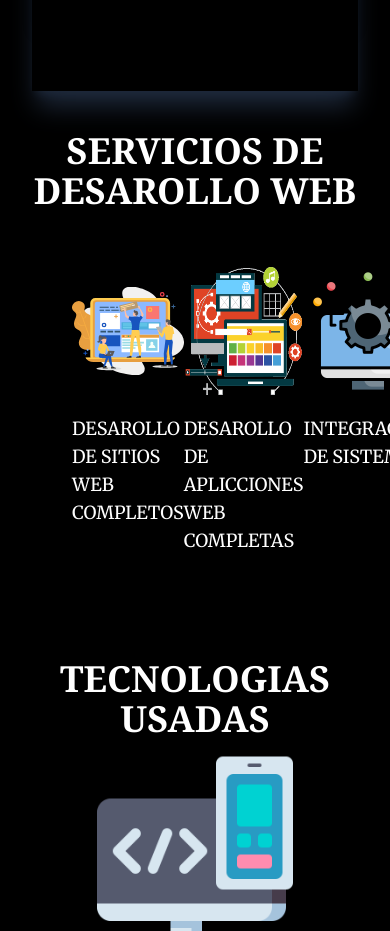
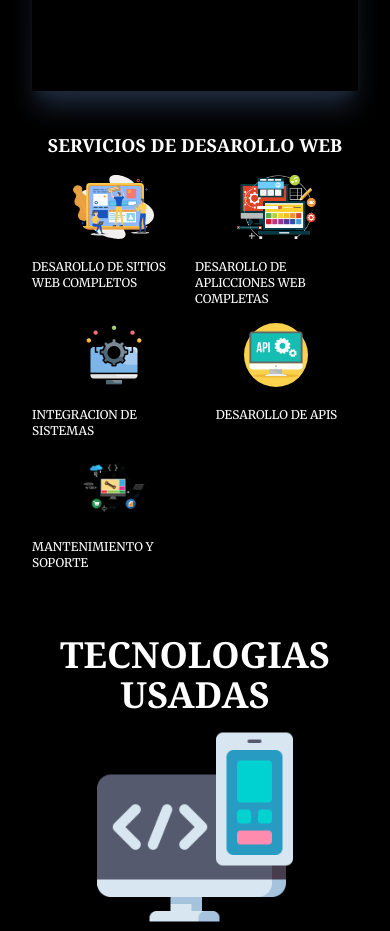
Before and after one commit to Bismarxd/PortafolioBismar, a React (Vite) app: page / in a window 390 px wide. Shown: the part 822-1753 px from the top of the page. Built offline with nearby package versions, Linux system fonts and the light colour scheme; grey boxes are pictures that could not be loaded.

Commit message:
deployment

```diff
--- a/src/components/Presentacion.jsx
+++ b/src/components/Presentacion.jsx
@@ -39,37 +39,37 @@ const Presentacion = () => {
 
         <section data-aos="fade-up"
                     data-aos-delay="100">
-            <h1 className='text-white text-center text-4xl font-serif font-extrabold mt-10'>SERVICIOS DE DESAROLLO WEB</h1>
+            <h1 className='text-white text-center text-lg md:text-4xl font-serif font-extrabold mt-10'>SERVICIOS DE DESAROLLO WEB</h1>
 
-            <div className="flex m-10">
+            <div className="md:flex md:m-10 grid grid-cols-2">
                 <div className="max-w-[120rem] mx-auto flex flex-col gap-5 items-center mt-4">
                     <img src="/img/desarolloweb.svg" alt="imagen backend"
-                        className='h-32'/>
-                    <h1 className='text-white text-lg '>DESAROLLO DE SITIOS WEB COMPLETOS</h1>
+                        className='md:h-32 h-16'/>
+                    <h1 className='text-white text-xs md:text-lg '>DESAROLLO DE SITIOS WEB COMPLETOS</h1>
                 </div>
 
                 <div className="max-w-[120rem] mx-auto flex flex-col gap-5 items-center mt-4">
                     <img src="/img/desarollowebcompleto.png" alt="imagen backend"
-                        className='h-32'/>
-                    <h1 className='text-white text-lg '>DESAROLLO DE APLICCIONES WEB COMPLETAS</h1>
+                        className='md:h-32 h-16'/>
+                    <h1 className='text-white text-xs md:text-lg '>DESAROLLO DE APLICCIONES WEB COMPLETAS</h1>
                 </div>
 
                 <div className="max-w-[120rem] mx-auto flex flex-col gap-5 items-center mt-4">
                     <img src="/img/integracion de sistemas.png" alt="imagen backend"
-                        className='h-32'/>
-                    <h1 className='text-white text-lg '>INTEGRACION DE SISTEMAS</h1>
+                        className='md:h-32 h-16'/>
+                    <h1 className='text-white text-xs md:text-lg '>INTEGRACION DE SISTEMAS</h1>
                 </div>
 
                 <div className="max-w-[120rem] mx-auto flex flex-col gap-5 items-center mt-4">
                     <img src="/img/desarollodeAPI.svg" alt="imagen backend"
-                        className='h-32'/>
-                    <h1 className='text-white text-lg '>DESAROLLO DE APIS </h1>
+                        className='md:h-32 h-16'/>
+                    <h1 className='text-white text-xs md:text-lg'>DESAROLLO DE APIS </h1>
                 </div>
 
                 <div className="max-w-[120rem] mx-auto flex flex-col gap-5 items-center mt-4">
                     <img src="/img/mantenimientoysoporte.png" alt="imagen backend"
-                        className='h-32'/>
-                    <h1 className='text-white text-lg '>MANTENIMIENTO Y SOPORTE</h1>
+                        className='md:h-32 h-16'/>
+                    <h1 className='text-white text-xs md:text-lg'>MANTENIMIENTO Y SOPORTE</h1>
                 </div>
             </div>
 
```
